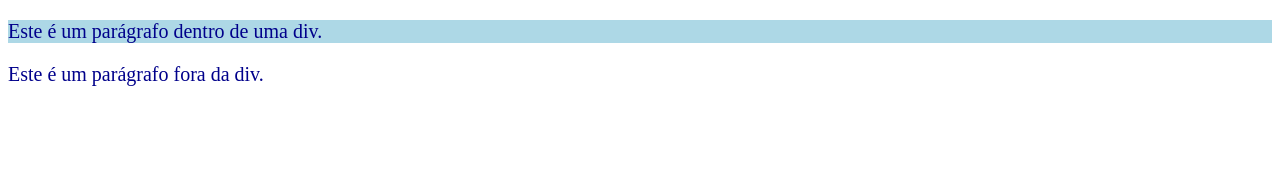
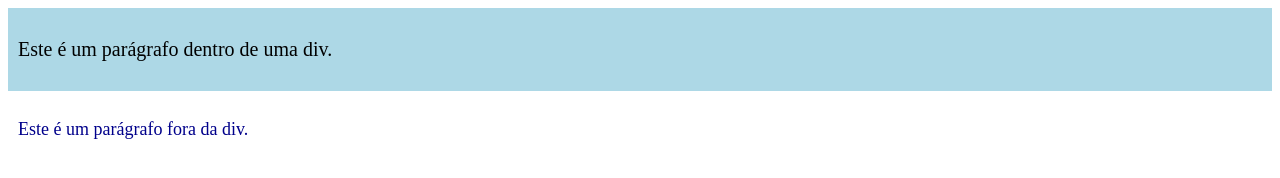
Before and after one commit to daniolivem/in100tiva, a plain HTML site: page desafio-html-css/index.html in a window 1280 px wide. Drawn offline with Linux system fonts and the light colour scheme.

Commit message:
corrige a classe do parágrafo dentro da div e ajusta o estilo do parágrafo fora da div

```diff
--- a/desafio-html-css/index.html
+++ b/desafio-html-css/index.html
@@ -8,7 +8,7 @@
 </head>
 <body>
     <div class="minha-div">
-       <p class="meu-paragrafo">Este é um parágrafo dentro de uma div.</p>
+       <p>Este é um parágrafo dentro de uma div.</p>
     </div>
     <p class="meu-paragrafo">Este é um parágrafo fora da div.</p>
 </body>
--- a/desafio-html-css/style.css
+++ b/desafio-html-css/style.css
@@ -1,8 +1,11 @@
 .minha-div {
     background-color: lightblue;
+    padding: 10px;
+    font-size: 20px;
 }
 
 .meu-paragrafo {
     color: darkblue;
-    font-size: 20px;
+    padding: 10px;
+    font-size: 18px;
 }
```
